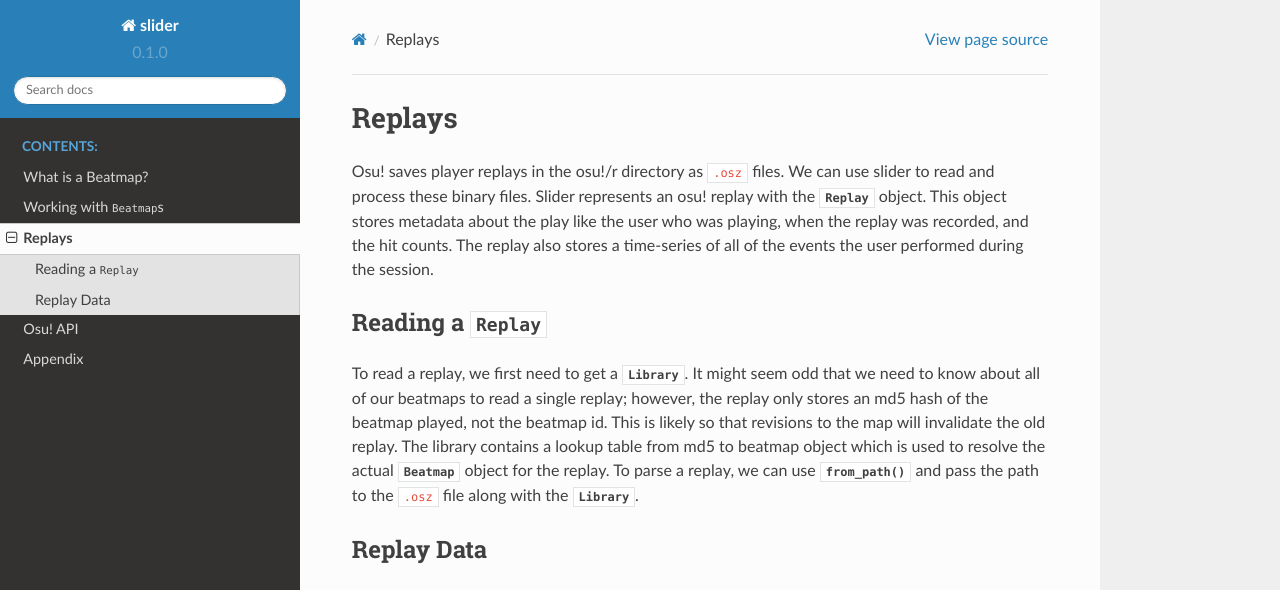
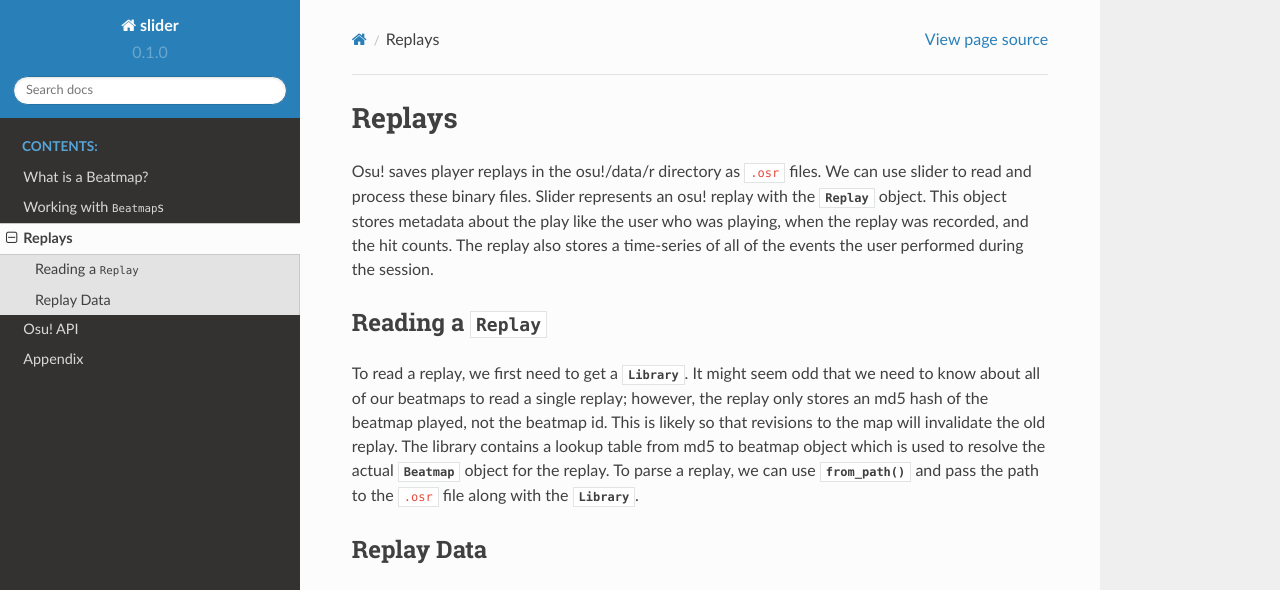
Before and after one commit to llllllllll/slider, a Sphinx documentation site: the page built from docs/source/replays.rst, in a window 1280 px wide and 924 px high. Shown: the top 590 px of the window. Built offline with Sphinx 7.4.7 and the Read the Docs theme 2.0.0, drawn with Linux system fonts in a browser that asks for light colours.

Commit message:
Docs fix (#53)
* change from osz to osr

* use correct path

```diff
--- a/docs/source/replays.rst
+++ b/docs/source/replays.rst
@@ -1,7 +1,7 @@
 Replays
 =======
 
-Osu! saves player replays in the osu!/r directory as ``.osz`` files. We can use
+Osu! saves player replays in the osu!/data/r directory as ``.osr`` files. We can use
 slider to read and process these binary files. Slider represents an osu! replay
 with the :class:`~slider.replay.Replay` object. This object stores metadata
 about the play like the user who was playing, when the replay was recorded, and
@@ -18,7 +18,7 @@ the beatmap id. This is likely so that revisions to the map will invalidate the
 old replay. The library contains a lookup table from md5 to beatmap object which
 is used to resolve the actual :class:`~slider.beatmap.Beatmap` object for the
 replay. To parse a replay, we can use :meth:`~slider.replay.Replay.from_path`
-and pass the path to the ``.osz`` file along with the
+and pass the path to the ``.osr`` file along with the
 :class:`~slider.library.Library`.
 
 Replay Data
```
